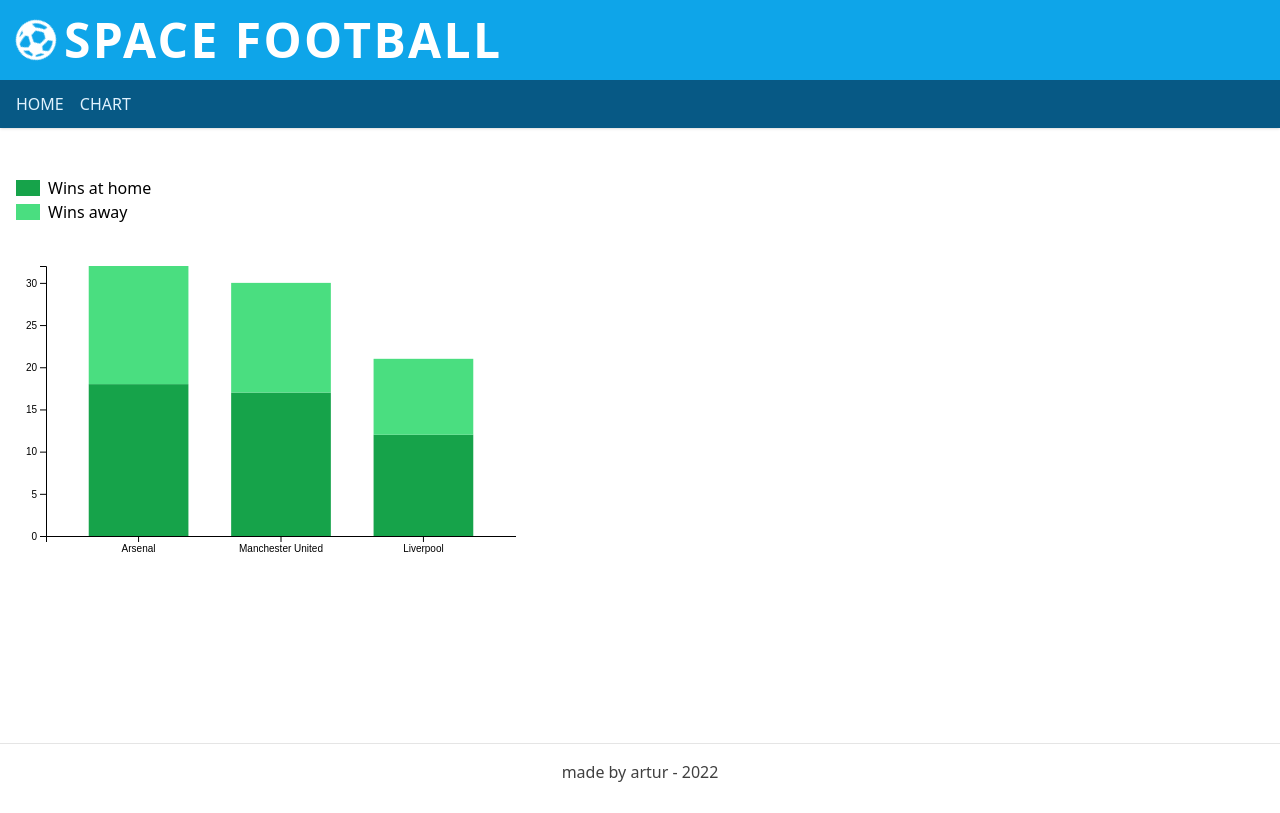
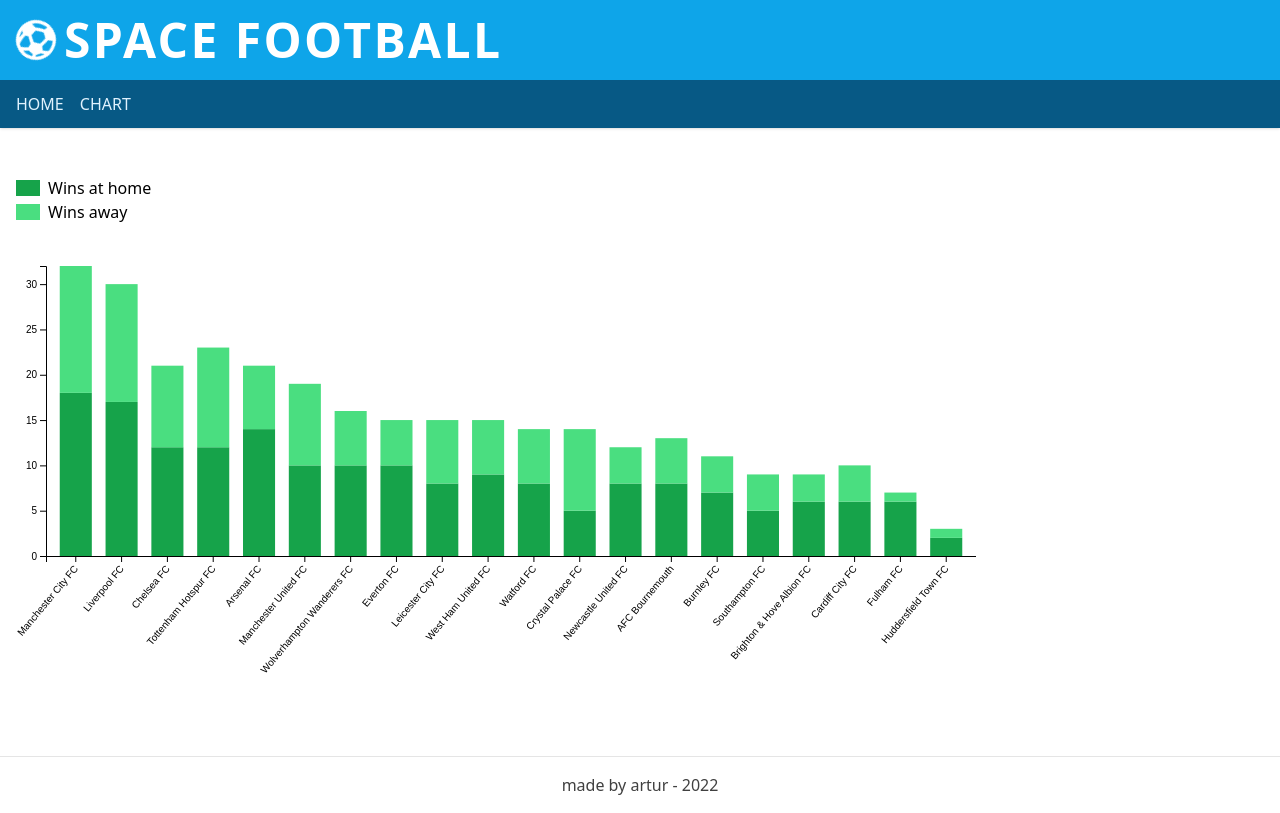
Before and after one commit to arturcarvalho/space-football, a Next.js app: page /chart in a window 1280 px wide. Built offline with nearby package versions, Linux system fonts and the light colour scheme.

Commit message:
Show teams wins stats

```diff
--- a/components/StackedBarChart.tsx
+++ b/components/StackedBarChart.tsx
@@ -24,9 +24,9 @@ export function StackedBarChart({ data }: Props) {
     .join("\n");
   const csv = d3.csvParse([header, body].join("\n"));
 
-  const margin = { top: 10, right: 0, bottom: 20, left: 30 };
-  const width = 500 - margin.left - margin.right;
-  const height = 300 - margin.top - margin.bottom;
+  const margin = { top: 10, right: 0, bottom: 200, left: 30 };
+  const width = 960 - margin.left - margin.right;
+  const height = 500 - margin.top - margin.bottom;
 
   const subgroups = header.split(",");
   const labels = csv.map((data) => data.label || "");
@@ -46,7 +46,13 @@ export function StackedBarChart({ data }: Props) {
 
   useEffect(() => {
     if (axisBottomRef.current) {
-      d3.select(axisBottomRef.current).call(d3.axisBottom(scaleX));
+      d3.select(axisBottomRef.current)
+        .call(d3.axisBottom(scaleX))
+        .selectAll("text")
+        .style("text-anchor", "end")
+        .attr("dx", "-.8em")
+        .attr("dy", ".15em")
+        .attr("transform", "rotate(-50)");
     }
 
     if (axisLeftRef.current) {
@@ -57,7 +63,6 @@ export function StackedBarChart({ data }: Props) {
   return (
     <div>
       <div className="pb-8">
-
         <div className="flex items-center">
           <span className="bg-green-600 block w-6 h-4 mr-2" /> Wins at home
         </div>
--- a/dataService.ts
+++ b/dataService.ts
@@ -1,5 +1,4 @@
 import teams from "./teams.json";
-import { Team } from "./types";
 
 const totalGames = 38;
 const homeGames = totalGames / 2;
--- a/pages/chart.tsx
+++ b/pages/chart.tsx
@@ -1,6 +1,7 @@
 // based on https://wattenberger.com/blog/react-and-d3
 
 import { StackedBarChart } from "../components/StackedBarChart";
+import { getTeams } from "../dataService";
 
 const GROUPED_BAR_CHART_DATA: any[] = [
   { label: "Arsenal", values: [18, 14] },
@@ -9,9 +10,15 @@ const GROUPED_BAR_CHART_DATA: any[] = [
 ];
 
 export default function Chart() {
+  const stackedChartData = getTeams().map((t: any) => {
+    return {
+      label: t.team_name,
+      values: [t.wins_home, t.wins_away]
+    };
+  });
   return (
     <div className="px-4">
-      <StackedBarChart data={GROUPED_BAR_CHART_DATA} />
+      <StackedBarChart data={stackedChartData} />
     </div>
   );
 }
```
Lines whose indentation alone changed are shown as unchanged.
